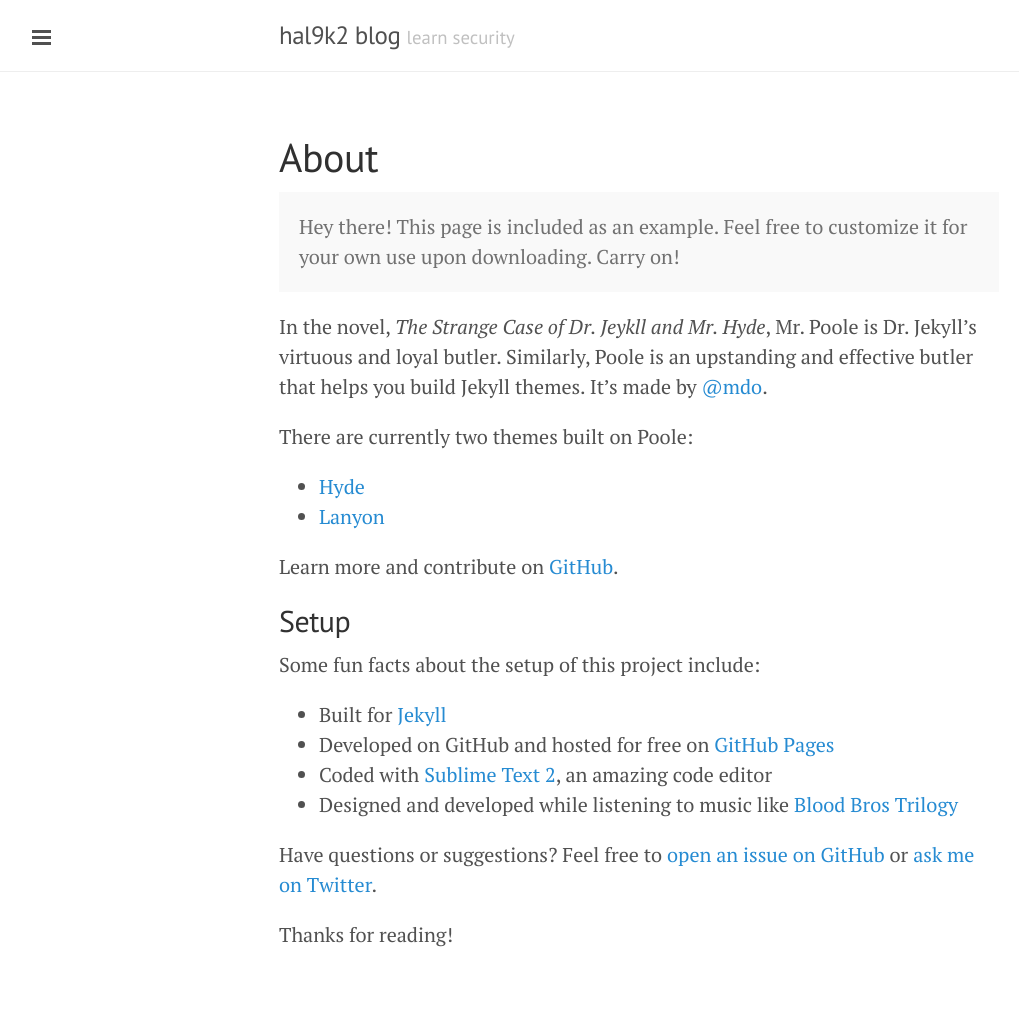
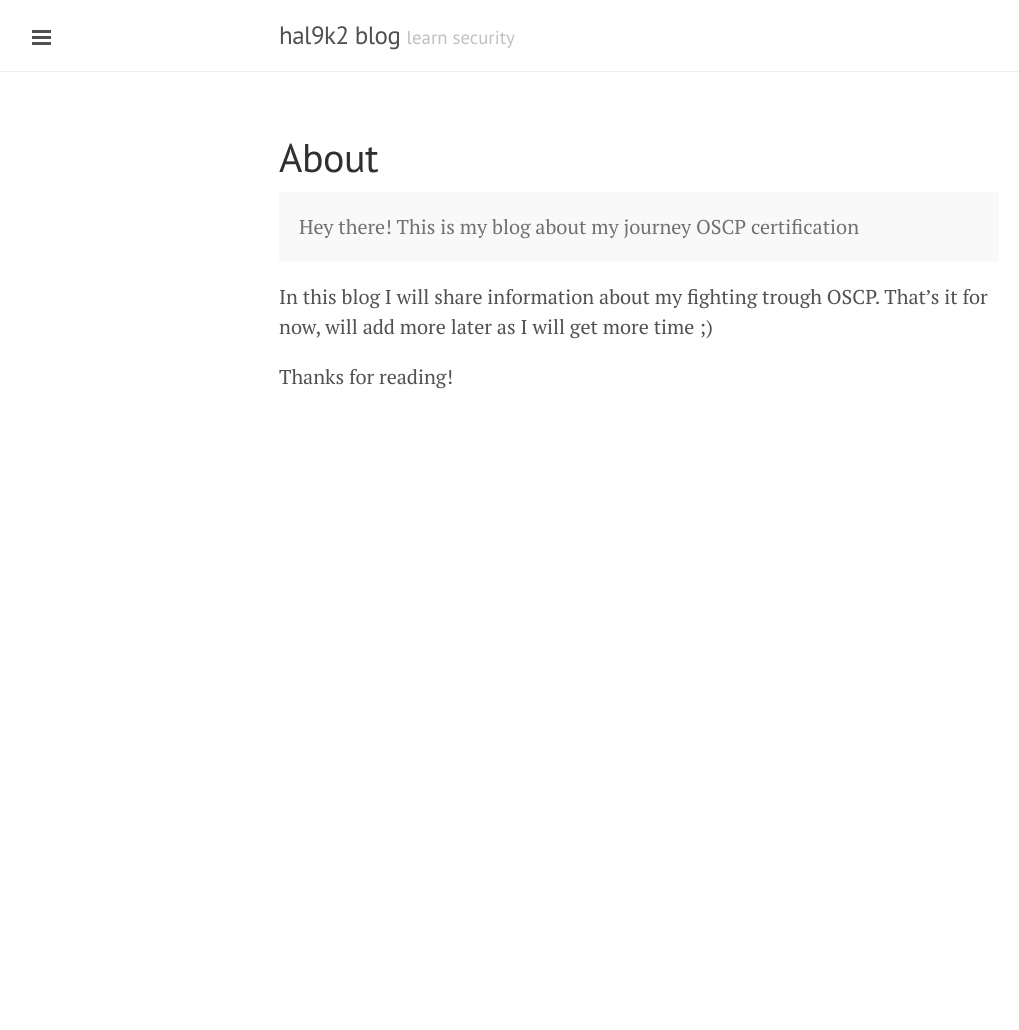
Before and after one commit to chosenonehacks/chosenonepl.github.io.old, a Jekyll site: the page built from about.md, in a window 1280 px wide. Shown: the whole page, without its empty margins (1-1020 px from the left). Built offline with Jekyll 4.4.1, drawn with Linux system fonts in a browser that asks for light colours; after the commit the page ends 900 px from its top, so only the background shows below that.

Commit message:
modified about

```diff
--- a/about.md
+++ b/about.md
@@ -4,27 +4,10 @@ title: About
 ---
 
 <p class="message">
-  Hey there! This page is included as an example. Feel free to customize it for your own use upon downloading. Carry on!
+  Hey there! This is my blog about my journey OSCP certification
 </p>
 
-In the novel, *The Strange Case of Dr. Jeykll and Mr. Hyde*, Mr. Poole is Dr. Jekyll's virtuous and loyal butler. Similarly, Poole is an upstanding and effective butler that helps you build Jekyll themes. It's made by [@mdo](https://twitter.com/mdo).
+In this blog I will share information about my fighting trough OSCP. That's it for now, will add more later as I will get more time ;)
 
-There are currently two themes built on Poole:
-
-* [Hyde](http://hyde.getpoole.com)
-* [Lanyon](http://lanyon.getpoole.com)
-
-Learn more and contribute on [GitHub](https://github.com/poole).
-
-## Setup
-
-Some fun facts about the setup of this project include:
-
-* Built for [Jekyll](http://jekyllrb.com)
-* Developed on GitHub and hosted for free on [GitHub Pages](https://pages.github.com)
-* Coded with [Sublime Text 2](http://sublimetext.org), an amazing code editor
-* Designed and developed while listening to music like [Blood Bros Trilogy](https://soundcloud.com/maddecent/sets/blood-bros-series)
-
-Have questions or suggestions? Feel free to [open an issue on GitHub](https://github.com/poole/issues/new) or [ask me on Twitter](https://twitter.com/mdo).
 
 Thanks for reading!
```
